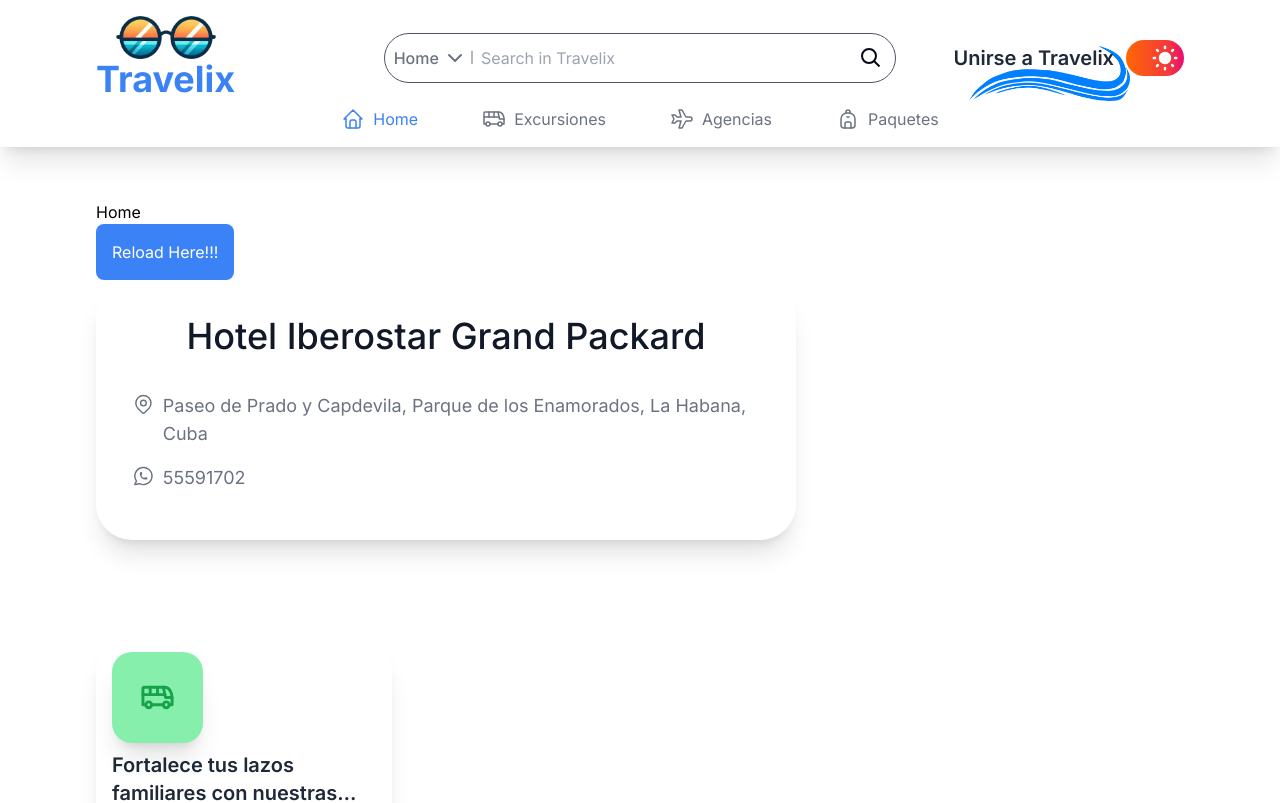
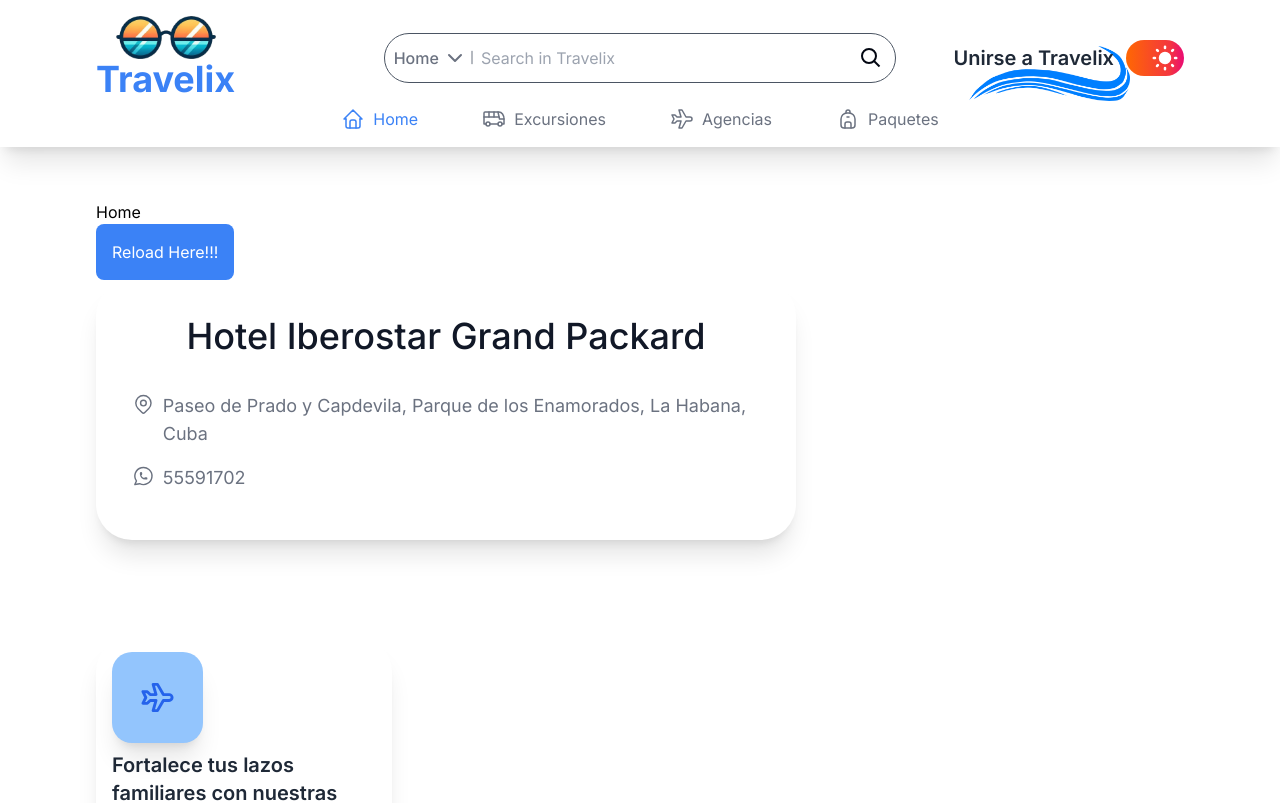
Before and after one commit to Val020213/travel-agency-frontend, a Next.js app: page / in a window 1280 px wide. Shown: the top 803 px of the page. Built offline with nearby package versions, Linux system fonts and the light colour scheme; a web font is replaced by a local one.

Commit message:
fix: dark mode colors

```diff
--- a/src/libs/definitions.ts
+++ b/src/libs/definitions.ts
@@ -22,3 +22,9 @@
     // password: string,
     telefono: string,
 }
+
+export type categoryData = {
+    name:string,
+    shortName: string,
+    description: string
+}
--- a/src/ui/cards/CategoryCard.tsx
+++ b/src/ui/cards/CategoryCard.tsx
@@ -25,20 +25,33 @@
       )}
     >
 
-      <div className={clsx(
+      <div className=
+        // {
+        // clsx(
+        // "rounded-[20px]",
+        // "relative",
+        // "flex flex-col",
+        // "justify-start",
+        // "items-center",
+        // "shadow-xl",
+        // " bg-green-300 ",
+        // ' gap-0 p-7',
+        // )}
+        // <IconBus size={35} className="text-green-600"  />
+         {
+           clsx(
              "rounded-[20px]",
-        "bg-green-300",
              "relative",
              "flex flex-col",
              "justify-start",
              "items-center",
-        // "rounded-[12px]",
              "shadow-xl",
-        " bg-green-300 dark:bg-extends-darker-blue-900",
+             " bg-blue-300",
              ' gap-0 p-7',
-        )}>
-        <IconBus size={35} className="text-green-600"  />
+             )}
+        >
 
+        <IconPlane size={35} className="text-blue-600"  />
       </div>
 
 
@@ -55,7 +68,7 @@
       <div>
         <h1 className={clsx(
           ' w-full ',
-          ' line-clamp-2',
+          ' line-clamp-3',
           'hover:line-clamp-none',
           'text-xl font-semibold',
           'text-gray-800 dark:text-white'
```
Lines whose indentation alone changed are shown as unchanged.
